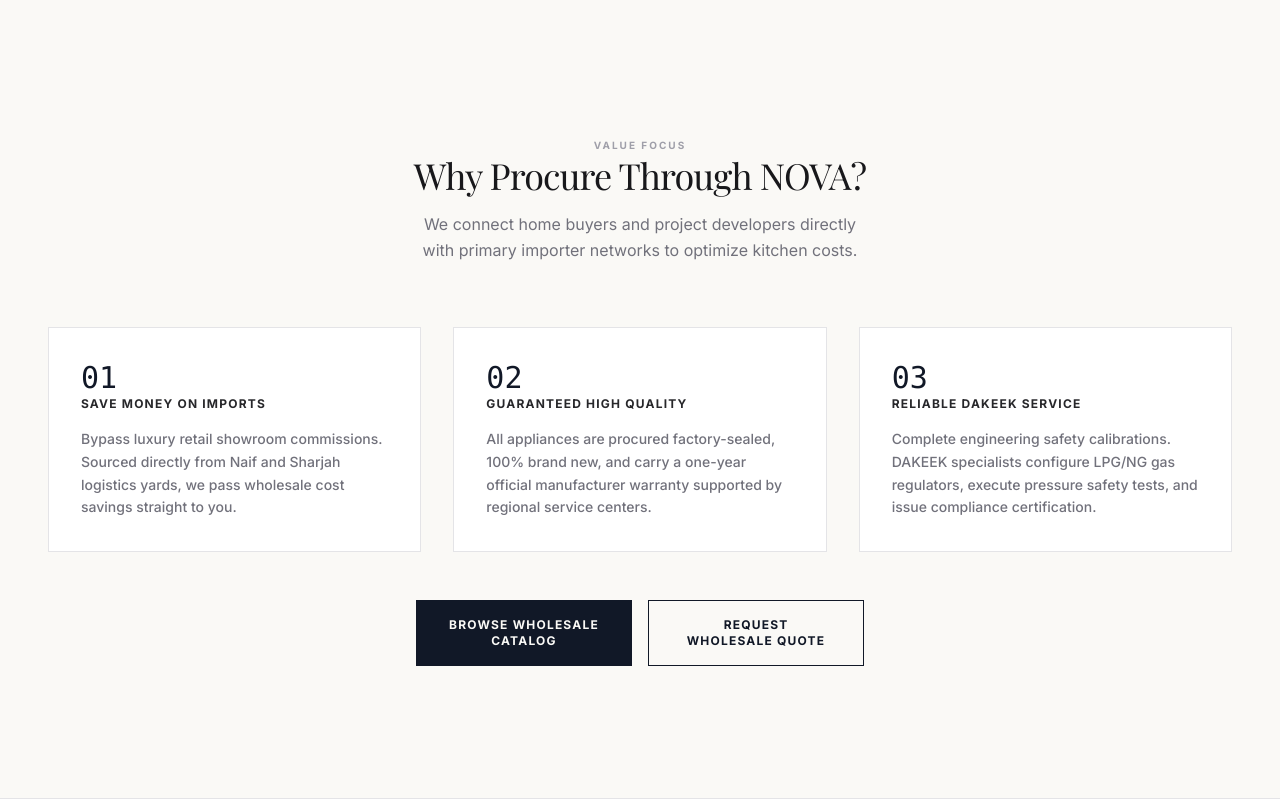
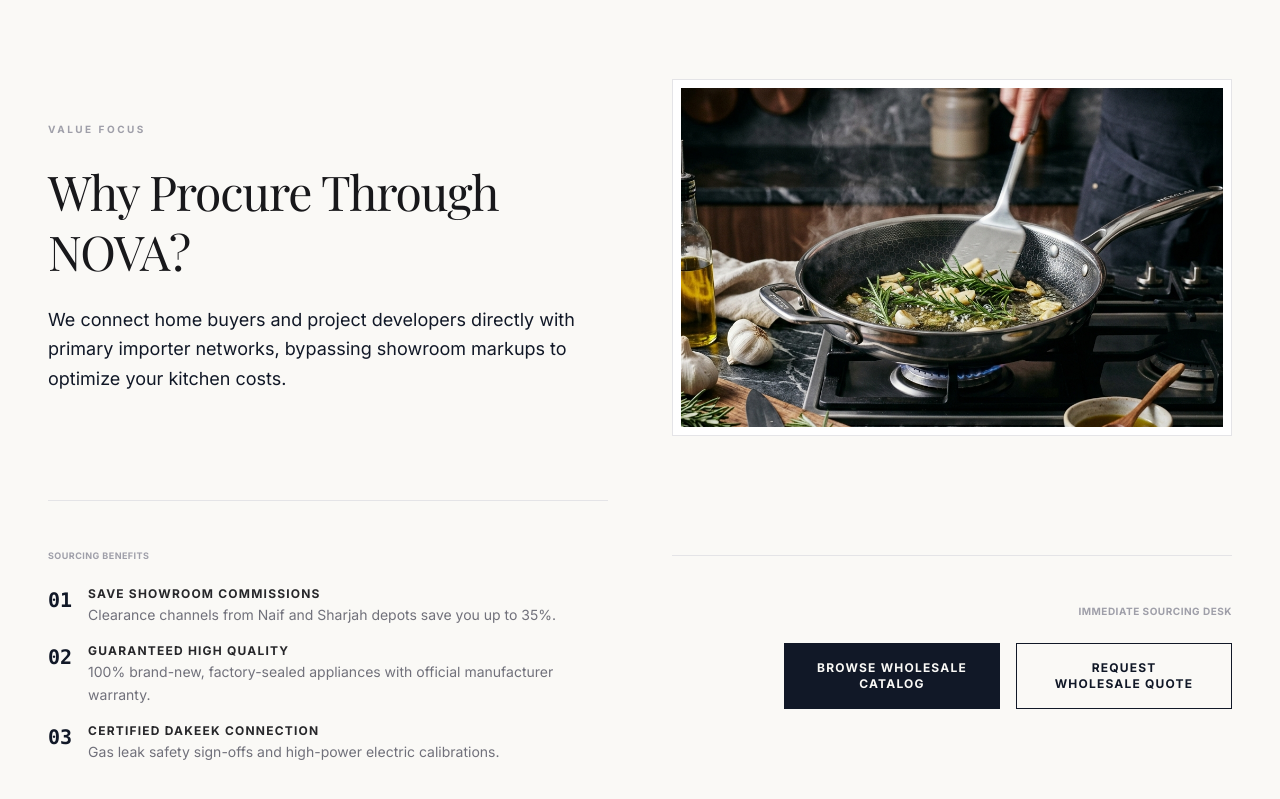
Before and after one commit to pixelwebstar/nova-cookers-and-cookwears, a Next.js app: page / in a window 1280 px wide. Shown: the part 801-1600 px from the top of the page. Built offline with nearby package versions, Linux system fonts and the light colour scheme; a web font is replaced by a local one.

Commit message:
Restructure Section 2 (Why Procure Through NOVA) into a Z-pattern layout

```diff
--- a/src/app/page.tsx
+++ b/src/app/page.tsx
@@ -89,54 +89,79 @@
         </div>
       </section>
 
-      {/* Section 2: Direct Sourcing Values (Cream background) */}
-      <section className="border-b border-zinc-200 bg-[#FAF9F6] min-h-[100dvh] flex flex-col justify-center py-20">
-        <div className="max-w-[1600px] mx-auto px-6 md:px-12 w-full">
-          <div className="text-center max-w-xl mx-auto mb-16 space-y-4">
-            <span className="text-[10px] tracking-[0.2em] font-bold text-zinc-400 uppercase">
+      {/* Section 2: Direct Sourcing Values (Cream background) - Optimized Z-Pattern Layout */}
+      <section className="border-b border-zinc-200 bg-[#FAF9F6] min-h-[100dvh] flex flex-col justify-center py-16 lg:py-20">
+        <div className="max-w-[1600px] mx-auto px-6 md:px-12 w-full grid grid-cols-1 lg:grid-cols-2 gap-12 lg:gap-16 items-center">
+
+          {/* 1. Top-Left: Main Heading & Value Focus */}
+          <div className="flex flex-col justify-center space-y-4 lg:space-y-6">
+            <span className="text-[10px] tracking-[0.25em] font-bold text-zinc-400 uppercase">
               Value Focus
             </span>
-            <h2 className="font-serif text-3xl md:text-4xl tracking-tight text-zinc-900">
+            <h2 className="font-serif text-4xl md:text-5xl tracking-tight leading-tight text-zinc-900">
               Why Procure Through NOVA?
             </h2>
-            <p className="text-sm md:text-base text-zinc-500 max-w-md mx-auto leading-relaxed">
-              We connect home buyers and project developers directly with primary importer networks to optimize kitchen costs.
+            <p className="text-base md:text-lg text-zinc-650 leading-relaxed max-w-xl">
+              We connect home buyers and project developers directly with primary importer networks, bypassing showroom markups to optimize your kitchen costs.
             </p>
           </div>
 
-          <div className="grid grid-cols-1 md:grid-cols-3 gap-8">
-            <div className="border border-zinc-200 p-8 bg-white space-y-4" style={{ borderRadius: "0px" }}>
-              <span className="font-mono text-zinc-350 text-3xl font-light">01</span>
-              <h3 className="text-xs font-bold text-zinc-800 uppercase tracking-widest">
-                Save Money on Imports
-              </h3>
-              <p className="text-sm leading-relaxed text-zinc-500 font-medium">
-                Bypass luxury retail showroom commissions. Sourced directly from Naif and Sharjah logistics yards, we pass wholesale cost savings straight to you.
-              </p>
+          {/* 2. Top-Right: Supporting Visual Asset (Image) */}
+          <div className="relative border border-zinc-200 p-2 bg-white flex flex-col justify-center min-h-[300px]">
+            <div className="aspect-[16/10] relative overflow-hidden bg-zinc-150 w-full h-full">
+              <Image
+                src="/premium_hybrid_skillet.png"
+                alt="Direct Importer Pipeline Products"
+                fill
+                className="object-cover"
+              />
+            </div>
           </div>
 
-            <div className="border border-zinc-200 p-8 bg-white space-y-4" style={{ borderRadius: "0px" }}>
-              <span className="font-mono text-zinc-350 text-3xl font-light">02</span>
-              <h3 className="text-xs font-bold text-zinc-800 uppercase tracking-widest">
-                Guaranteed High Quality
-              </h3>
-              <p className="text-sm leading-relaxed text-zinc-500 font-medium">
-                All appliances are procured factory-sealed, 100% brand new, and carry a one-year official manufacturer warranty supported by regional service centers.
-              </p>
-            </div>
-
-            <div className="border border-zinc-200 p-8 bg-white space-y-4" style={{ borderRadius: "0px" }}>
-              <span className="font-mono text-zinc-350 text-3xl font-light">03</span>
-              <h3 className="text-xs font-bold text-zinc-800 uppercase tracking-widest">
-                Reliable DAKEEK Service
-              </h3>
-              <p className="text-sm leading-relaxed text-zinc-500 font-medium">
-                Complete engineering safety calibrations. DAKEEK specialists configure LPG/NG gas regulators, execute pressure safety tests, and issue compliance certification.
+          {/* 3. Bottom-Left: Supporting Specifications (LESS visual weight) */}
+          <div className="flex flex-col justify-center space-y-6 border-t border-zinc-200 pt-8 lg:pt-12">
+            <span className="text-[9px] tracking-wider font-bold text-zinc-400 uppercase">
+              Sourcing Benefits
+            </span>
+            <div className="space-y-4">
+              <div className="flex items-start space-x-4">
+                <span className="font-mono text-zinc-350 text-xl font-bold">01</span>
+                <div>
+                  <h4 className="text-xs font-bold text-zinc-800 uppercase tracking-widest">Save Showroom Commissions</h4>
+                  <p className="text-xs md:text-sm text-zinc-500 leading-relaxed mt-0.5">
+                    Clearance channels from Naif and Sharjah depots save you up to 35%.
                   </p>
                 </div>
               </div>
 
-          <div className="pt-12 flex flex-col sm:flex-row gap-4 justify-center max-w-md mx-auto">
+              <div className="flex items-start space-x-4">
+                <span className="font-mono text-zinc-350 text-xl font-bold">02</span>
+                <div>
+                  <h4 className="text-xs font-bold text-zinc-800 uppercase tracking-widest">Guaranteed High Quality</h4>
+                  <p className="text-xs md:text-sm text-zinc-500 leading-relaxed mt-0.5">
+                    100% brand-new, factory-sealed appliances with official manufacturer warranty.
+                  </p>
+                </div>
+              </div>
+
+              <div className="flex items-start space-x-4">
+                <span className="font-mono text-zinc-350 text-xl font-bold">03</span>
+                <div>
+                  <h4 className="text-xs font-bold text-zinc-800 uppercase tracking-widest">Certified DAKEEK Connection</h4>
+                  <p className="text-xs md:text-sm text-zinc-500 leading-relaxed mt-0.5">
+                    Gas leak safety sign-offs and high-power electric calibrations.
+                  </p>
+                </div>
+              </div>
+            </div>
+          </div>
+
+          {/* 4. Bottom-Right: Primary Sourcing Call-To-Action (CTAs) */}
+          <div className="flex flex-col justify-center items-center lg:items-end border-t border-zinc-200 pt-8 lg:pt-12 space-y-6">
+            <span className="text-[10px] tracking-wider font-bold text-zinc-400 uppercase hidden lg:block">
+              Immediate Sourcing Desk
+            </span>
+            <div className="flex flex-col sm:flex-row gap-4 w-full max-w-md">
               <Link
                 href="/shop"
                 className="matte-button-solid px-8 py-4 text-xs font-bold uppercase tracking-widest text-center flex-1"
@@ -150,6 +175,8 @@
                 Request Wholesale Quote
               </Link>
             </div>
+          </div>
+
         </div>
       </section>
 
```
Lines whose indentation alone changed are shown as unchanged.
